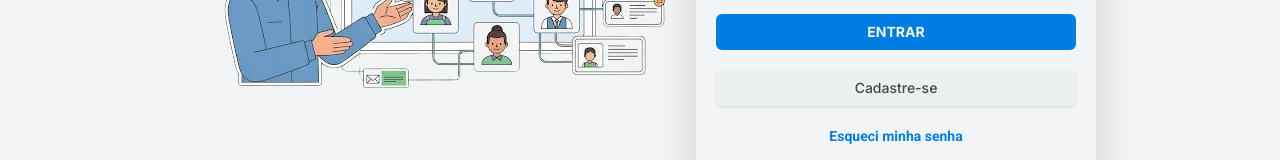
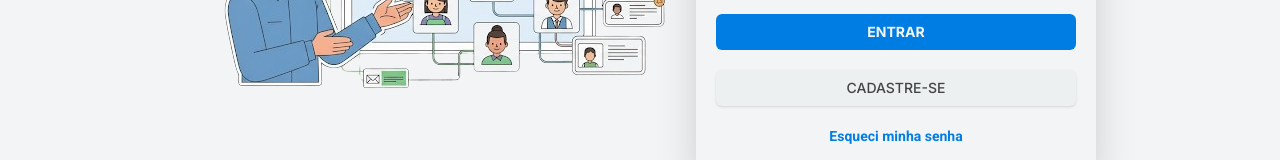
Before and after one commit to flaviare1s/maisprati-hub, a React (Vite) app: page /login in a window 1280 px wide. Shown: the part 472-632 px from the top of the page. Built offline with nearby package versions, Linux system fonts and the light colour scheme.

Commit message:
style: adjust button color

```diff
--- a/src/pages/Login.jsx
+++ b/src/pages/Login.jsx
@@ -68,7 +68,7 @@ export const Login = () => {
             label="Entrar"
             bgColor="verde-primario"
           />
-          <Link to="/register" className="block text-center font-medium text-sm py-2 px-4 rounded-md transition-colors duration-75 font-inter focus:outline-none focus:shadow-outline w-full cursor-pointer mt-5 bg-bg-input text-text-secondary shadow hover:bg-bg-menu-mobile">Cadastre-se</Link>
+          <Link to="/register" className="block text-center font-medium text-sm py-2 px-4 rounded-md transition-colors duration-75 font-inter focus:outline-none focus:shadow-outline w-full cursor-pointer mt-5 bg-bg-input text-text-secondary shadow hover:bg-orange-logo uppercase hover:text-white">Cadastre-se</Link>
           <Link to="/reset-password" className="text-center text-sm text-blue-logo font-bold hover:text-orange-logo mt-5 block">Esqueci minha senha</Link>
         </form>
       </div>
```
